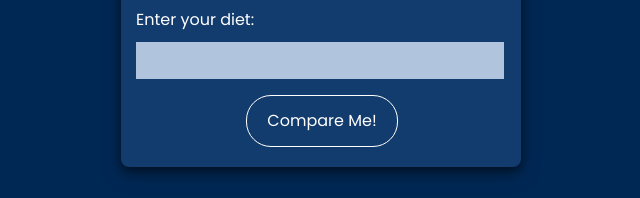
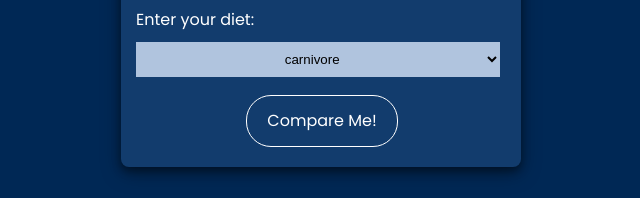
Before and after one commit to gary-vladimir/dinosaurs, a plain HTML site: page index.html in a window 1280 px wide. Shown: the part 513-711 px from the top of the page, 319-959 px from the left. Drawn offline with Linux system fonts and the light colour scheme.

Commit message:
diet entry type corrected

```diff
--- a/app.css
+++ b/app.css
@@ -47,6 +47,7 @@ footer {
     padding: 15px;
 }
 
+#diet,
 .card > form > input {
     text-align: center;
     margin-top: 10px;
--- a/index.html
+++ b/index.html
@@ -39,11 +39,15 @@
                 <label for="height">Enter your height: (cm)</label><br />
                 <input type="number" name="height" /><br />
 
-                <label for="height">Enter your weight: (kg)</label><br />
-                <input type="number" name="height" /><br />
+                <label for="weight">Enter your weight: (kg)</label><br />
+                <input type="number" name="weight" /><br />
 
-                <label for="height">Enter your diet: </label><br />
-                <input type="number" name="height" /><br />
+                <label for="diet">Enter your diet: </label><br />
+                <select name="diet" id="diet">
+                    <option value="carnivore">carnivore</option>
+                    <option value="herbivore">herbivore</option>
+                    <option value="omnivore">omnivore</option>
+                </select>
 
                 <div id="compareButton">Compare Me!</div>
             </form>
```
